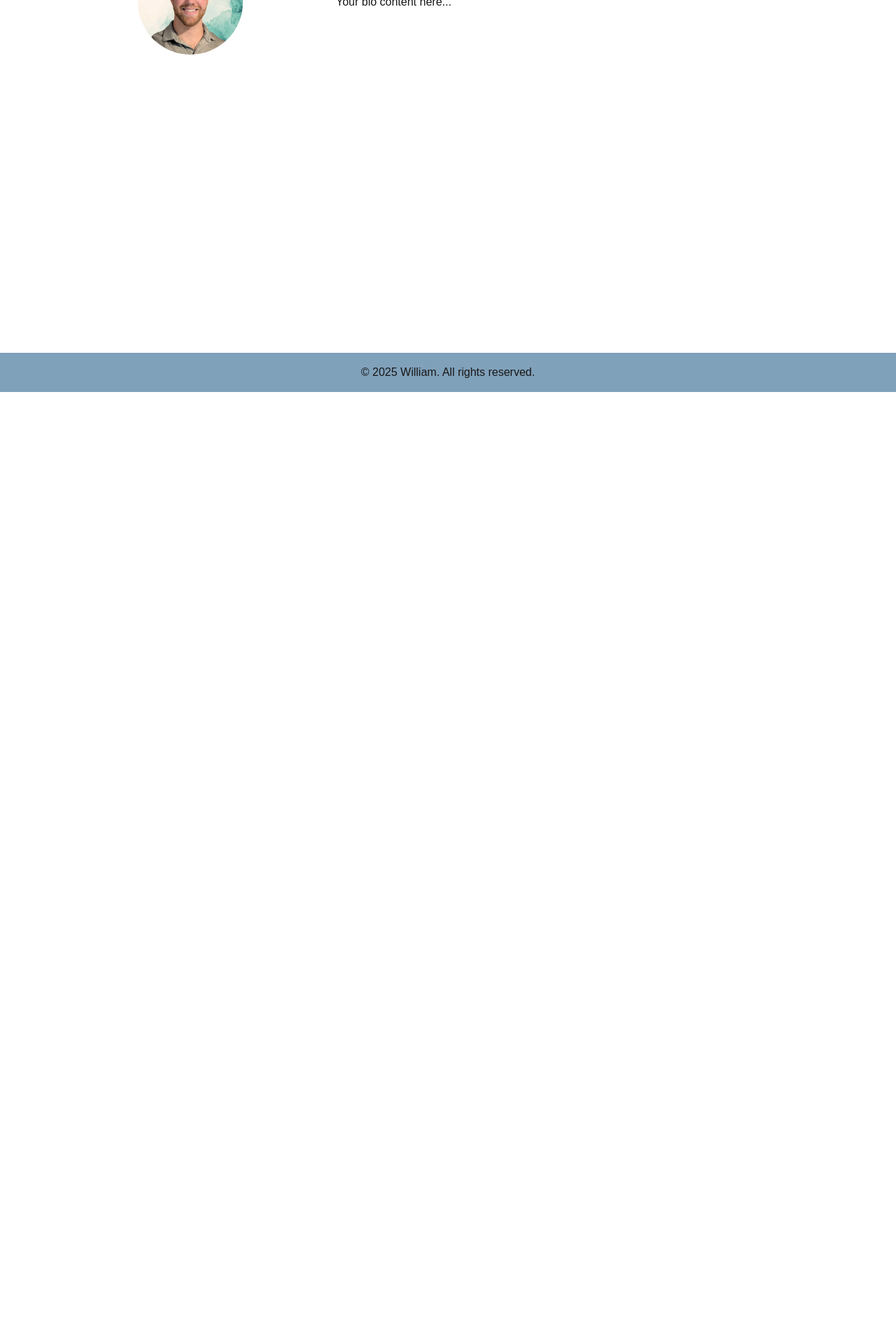
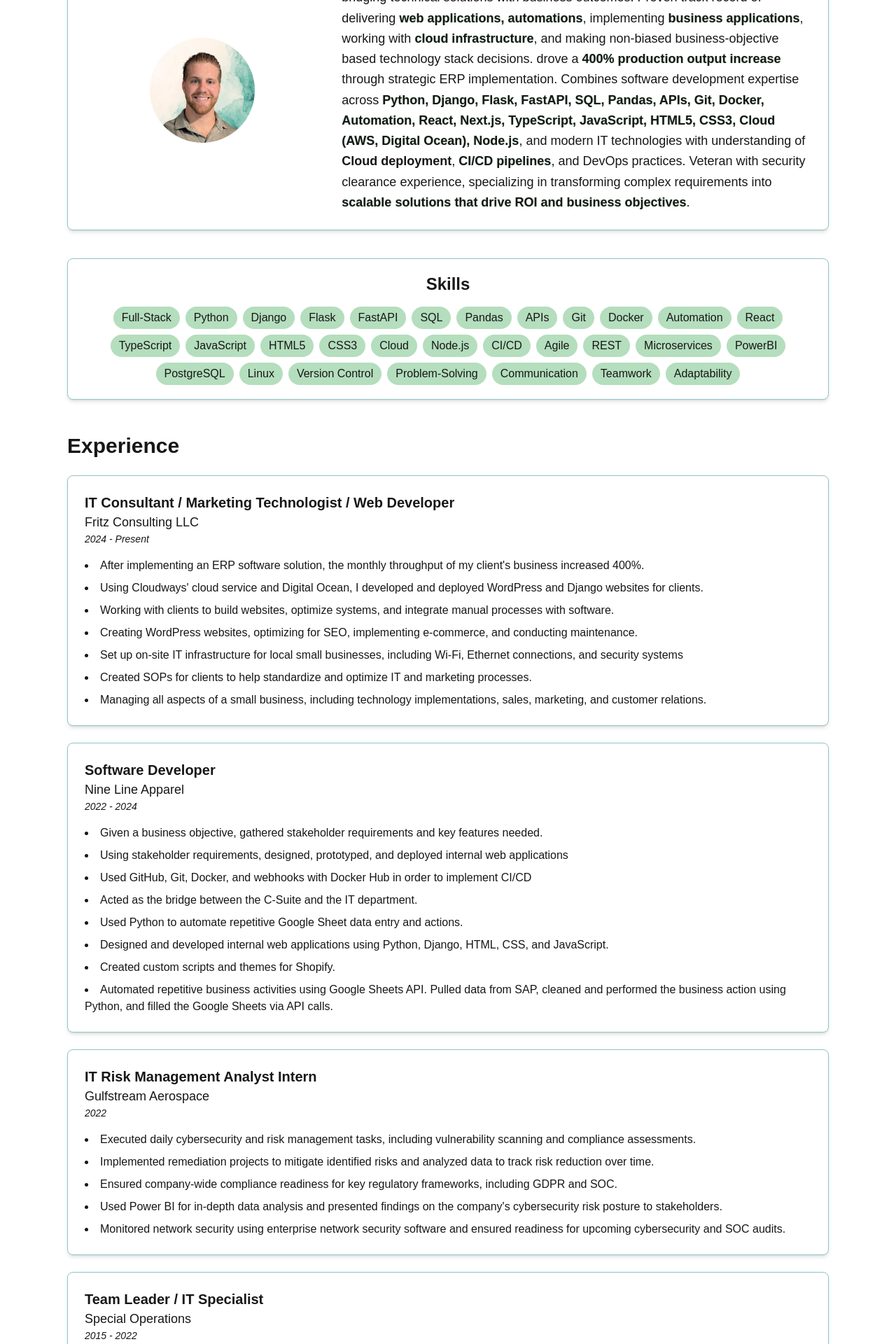
Before and after one commit to willfritzlliw/will-resume, a Next.js app: page /resume in a window 1280 px wide. Shown: the part 240-2160 px from the top of the page at 70% size. Before the commit the page ends 800 px from the top, so only its background shows below. Built offline with nearby package versions, Linux system fonts and the light colour scheme.

Commit message:
Built out the majority of my resume using the global components I created earlier. Restyled some components after testing the resume post-build

```diff
--- a/app/globals.css
+++ b/app/globals.css
@@ -47,3 +47,7 @@ body {
   color: var(--foreground);
   font-family: Arial, Helvetica, sans-serif;
 }
+
+.text-glow {
+  text-shadow: 0 0 2px var(--accent);
+}
--- a/app/resume/page.tsx
+++ b/app/resume/page.tsx
@@ -10,12 +10,17 @@ import Image from 'next/image';
 
 
 export default function Resume() {
+  const skills = ['Full-Stack','Python','Django','Flask','FastAPI','SQL','Pandas','APIs','Git', 'Docker',
+    'Automation','React','TypeScript','JavaScript','HTML5','CSS3','Cloud',
+    'Node.js','CI/CD','Agile','REST','Microservices', 'PowerBI','PostgreSQL',
+    'Linux','Version Control','Problem-Solving','Communication','Teamwork','Adaptability'];
+
   return (
     <main className="bg-background text-foreground">
-      <Container className="">
+      <Container className="max-w-7xl mx-auto">
         <Section id="Bio" title="Bio">
           {/* Responsive personal profile */}
-          <div className="flex flex-col md:flex-row gap-8 items-center">
+          <Card className="flex flex-col md:flex-row gap-8 items-center">
             {/* Image container */}
             <div className="w-full md:w-1/3">
               <Image
@@ -28,10 +33,117 @@ export default function Resume() {
             </div>
             {/* Content container */}
             <div className="w-full md:w-2/3">
-              <p>Your bio content here...</p>
+              <p className="text-lg text-foreground leading-relaxed">
+                  <span className="font-semibold  text-glow">Full-stack developer</span> and software systems architect with
+                  <span className="font-semibold  text-glow"> 6+ years of experience</span> bridging technical solutions with business outcomes.
+                  Proven track record of delivering
+                  <span className="font-semibold  text-glow"> web applications, automations</span>, implementing
+                  <span className="font-semibold  text-glow"> business applications</span>, working with
+                  <span className="font-semibold  text-glow"> cloud infrastructure</span>, and making
+                  non-biased business-objective based technology stack decisions. drove a
+                  <span className="font-semibold  text-glow"> 400% production output increase</span> through strategic ERP implementation.
+                  Combines software development expertise across
+                    <span className="font-semibold text-glow"> Python, Django, Flask, FastAPI, SQL, Pandas, APIs, Git, Docker, Automation, React, Next.js,
+                    TypeScript, JavaScript, HTML5, CSS3, Cloud (AWS, Digital Ocean), Node.js
+                    </span>, and modern IT technologies with understanding of
+                  <span className="font-semibold  "> Cloud deployment</span>,
+                  <span className="font-semibold  text-glow"> CI/CD pipelines</span>, and DevOps practices.
+                  Veteran with security clearance experience, specializing in transforming complex requirements into
+                  <span className="font-semibold  text-glow"> scalable solutions that drive ROI and business objectives</span>.
+              </p>
             </div>
-          </div>
+          </Card>
 
+          <Card className='py-5 mt-10'>
+            <h3 className="text-2xl font-bold mb-4 text-center">Skills</h3>
+            <div className="flex flex-wrap gap-2 justify-center">
+              {skills.map((skill, index) => (
+              <Badge key={index} className="">
+                {skill}
+              </Badge>
+              ))}
+            </div>
+          </Card>
+        </Section>
+        <Section id="Experience" title="Experience">
+          <ExperienceCard
+            company="Fritz Consulting LLC"
+            title="IT Consultant / Marketing Technologist / Web Developer"
+            dateRange="2024 - Present"
+            responsibilities={[
+            "After implementing an ERP software solution, the monthly throughput of my client's business increased 400%.",
+            "Using Cloudways' cloud service and Digital Ocean, I developed and deployed WordPress and Django websites for clients.",
+            "Working with clients to build websites, optimize systems, and integrate manual processes with software.",
+            "Creating WordPress websites, optimizing for SEO, implementing e-commerce, and conducting maintenance.",
+            "Set up on-site IT infrastructure for local small businesses, including Wi-Fi, Ethernet connections, and security systems",
+            "Created SOPs for clients to help standardize and optimize IT and marketing processes.",
+            "Managing all aspects of a small business, including technology implementations, sales, marketing, and customer relations."
+            ]}>
+          </ExperienceCard>
+          <ExperienceCard
+            company="Nine Line Apparel"
+            title="Software Developer"
+            dateRange="2022 - 2024"
+            responsibilities={[
+              "Given a business objective, gathered stakeholder requirements and key features needed.",
+              "Using stakeholder requirements, designed, prototyped, and deployed internal web applications",
+              "Used GitHub, Git, Docker, and webhooks with Docker Hub in order to implement CI/CD",
+              "Acted as the bridge between the C-Suite and the IT department.",
+              "Used Python to automate repetitive Google Sheet data entry and actions.",
+              "Designed and developed internal web applications using Python, Django, HTML, CSS, and JavaScript.",
+              "Created custom scripts and themes for Shopify.",
+              "Automated repetitive business activities using Google Sheets API. Pulled data from SAP, cleaned and performed the business action using Python, and filled the Google Sheets via API calls."
+            ]}>
+          </ExperienceCard>
+          <ExperienceCard
+            company="Gulfstream Aerospace"
+            title="IT Risk Management Analyst Intern"
+            dateRange="2022"
+            responsibilities={[
+              "Executed daily cybersecurity and risk management tasks, including vulnerability scanning and compliance assessments.",
+              "Implemented remediation projects to mitigate identified risks and analyzed data to track risk reduction over time.",
+              "Ensured company-wide compliance readiness for key regulatory frameworks, including GDPR and SOC.",
+              "Used Power BI for in-depth data analysis and presented findings on the company's cybersecurity risk posture to stakeholders.",
+              "Monitored network security using enterprise network security software and ensured readiness for upcoming cybersecurity and SOC audits."
+            ]}>
+          </ExperienceCard>
+          <ExperienceCard
+            company="Special Operations"
+            title="Team Leader / IT Specialist"
+            dateRange="2015 - 2022"
+            responsibilities={[
+              "Used scripts to automate Linux tasks, downloaded and updated packages in Ubuntu, installed drivers, and operated a computer solely using the command line interface.",
+              "Worked in Linux environments such as Ubuntu, and Debian to support the company objectives.",
+              "Held a security clearance for over seven years.",
+              "Responsible for over $300,000 worth of equipment. Effectively inventoried and maintained equipment for over five years.",
+              "Responsible for understanding all forms of communication, for solutions such as radio frequency.",
+              "Given the desired outcome, I developed a plan of action, presented it to superior officers, and served as the driving force."
+            ]}>
+          </ExperienceCard>
+        </Section>
+        <Section id="Education" title="Education">
+          <ExperienceCard
+            company="Western Governors University"
+            title="Bachelor of Science in Information Systems and Operations Management"
+            dateRange="2022 - present"
+            responsibilities={[
+              "Data Management Systems, Systems Analysis and Design, Database Management Systems, Business Programming",
+              "Marketing, Operations Management, Project Management, Supply Chain Management",
+              "Business Analytics, Business Decisions and Statistics, IT Fundamentals for Business Professionals"
+            ]}>
+          </ExperienceCard>
+          <ExperienceCard
+            company="Kirkwood Community College"
+            title="Associate of Science in Software Development"
+            dateRange="2013 - 2015"
+            responsibilities={[
+              "Coursework in software development, IT, and computer science",
+              "Programming languages: Java, C#, JavaScript",
+              "Web technologies: CSS",
+              "Database: SQL",
+              "System tools: UML, PowerShell, Linux"
+            ]}>
+          </ExperienceCard>
         </Section>
       </Container>
     </main>
--- a/components/Badge.tsx
+++ b/components/Badge.tsx
@@ -9,7 +9,7 @@ interface BadgeProps {
 
 const Badge: React.FC<BadgeProps> = ({ children, className, id, title }) => {
   return (
-    <span className={`inline-flex items-center px-2.5 py-0.5 rounded-full text-xs font-medium bg-accent text-primary ${className}`}
+    <span className={`inline-flex items-center px-3 py-1 rounded-full text-md font-thin bg-accent text-foreground ${className}`}
     id={`badge-${id}`}
     title={title}>
       {children}
--- a/components/ExperienceCard.tsx
+++ b/components/ExperienceCard.tsx
@@ -13,7 +13,7 @@ const ExperienceCard: React.FC<ExperienceCardProps> = ({ company, title, dateRan
     <Card className="mb-6">
       <h3 className="text-xl font-semibold text-foreground">{title}</h3>
       <p className="text-lg text-foreground">{company}</p>
-      <p className="text-sm text-secondary mb-4">{dateRange}</p>
+      <p className="text-sm font-thin italic text-foreground mb-4">{dateRange}</p>
       <ul className="list-disc list-inside space-y-2 text-foreground">
         {responsibilities.map((responsibility, index) => (
           <li key={index}>{responsibility}</li>
```
